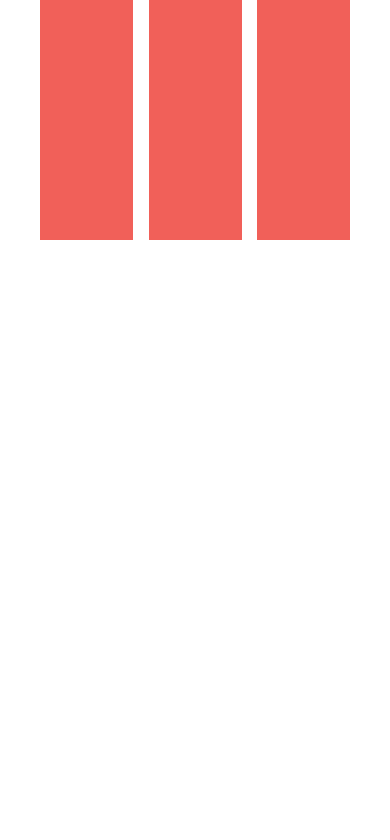
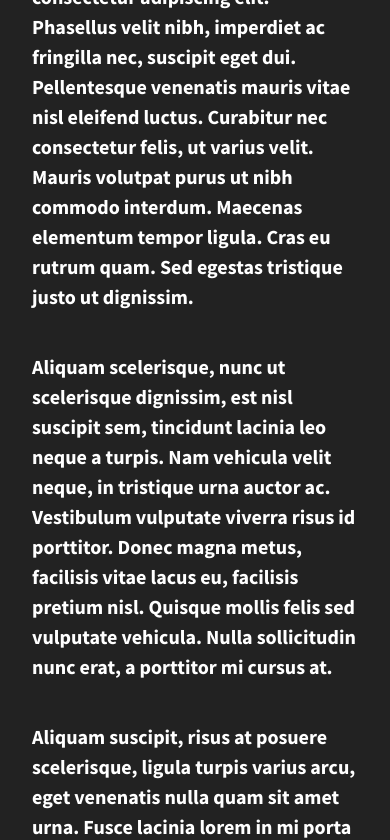
Before and after one commit to inadinerodriguez/flex-grid, a plain HTML site: page index.html in a window 390 px wide. Shown: the part 100-940 px from the top of the page. Drawn offline with nearby package versions, Linux system fonts and the light colour scheme.

Commit message:
Add CSS style and media query

```diff
--- a/css/main.css
+++ b/css/main.css
@@ -97,20 +97,23 @@ textarea {
 
 
 html {
-  background-color: #fff;
+  background-color: #222;
   height: 100%;
+  width: 100%;
 }
 
 body {
   font-family: 'Source Sans Pro', sans-serif;
   padding: 2em;
-  font-size: 1.25em;
   height: 100%;
 }
 
 .wrapper {
     display: flex;
     justify-content: space-between;
+    flex-flow: row wrap;
+    align-content: center;
+
   /*add display:flex and set justify-content to space-between*/
   font-weight: 700;
 }
@@ -118,13 +121,14 @@ body {
 .div-1, .div-2, .div-3 {
     display: flex;
     justify-content: center;
-    width: 30%;
+    align-items: center;
+    /* width: 30%; */
   /*give the divs a width of 30%, add display:flex, set justify-content and align-items to center*/
   color: #fff;
   line-height: 1.5em;
-  font-size: 1.6em;
-  background-color: #f16059;
-  height: 300px;
+  font-size: 1.25em;
+  /* background-color: #f16059; */
+  height: auto;
 }
 
 
@@ -210,6 +214,20 @@ body {
    Modify as content requires.
    ========================================================================== */
 
+@media all and (min-width: 1200px) {
+    .div-1, .div-2, .div-3 {
+      flex-basis: 30%;
+    }
+
+    .div-1, .div-2 {
+      border-right: 1px solid #555;
+      padding-right: 30px;
+    }
+}
+
+
+
+
 @media print,
        (-webkit-min-device-pixel-ratio: 1.25),
        (min-resolution: 1.25dppx),
--- a/index.html
+++ b/index.html
@@ -23,13 +23,18 @@
 
         <section class="wrapper">
             <div class="div-1">
-                Div 1
+                <p>
+                    Lorem ipsum dolor sit amet, consectetur adipiscing elit. Phasellus velit nibh, imperdiet ac fringilla nec, suscipit eget dui. Pellentesque venenatis mauris vitae nisl eleifend luctus. Curabitur nec consectetur felis, ut varius velit. Mauris volutpat purus ut nibh commodo interdum. Maecenas elementum tempor ligula. Cras eu rutrum quam. Sed egestas tristique justo ut dignissim.
+                </p>
             </div>
             <div class="div-2">
-                Div 2
+                <p>
+                    Aliquam scelerisque, nunc ut scelerisque dignissim, est nisl suscipit sem, tincidunt lacinia leo neque a turpis. Nam vehicula velit neque, in tristique urna auctor ac. Vestibulum vulputate viverra risus id porttitor. Donec magna metus, facilisis vitae lacus eu, facilisis pretium nisl. Quisque mollis felis sed vulputate vehicula. Nulla sollicitudin nunc erat, a porttitor mi cursus at.
+                </p>
             </div>
             <div class="div-3">
-                Div 3
+                <p>
+                    Aliquam suscipit, risus at posuere scelerisque, ligula turpis varius arcu, eget venenatis nulla quam sit amet urna. Fusce lacinia lorem in mi porta sodales. Phasellus at sodales nunc. Praesent ornare, velit in bibendum tincidunt, metus velit rhoncus ligula, in maximus felis dolor vitae tellus. Nunc pellentesque porta egestas. Aenean cursus eros erat, vitae interdum ipsum sollicitudin ut.
             </div>
         </section>
 
```
